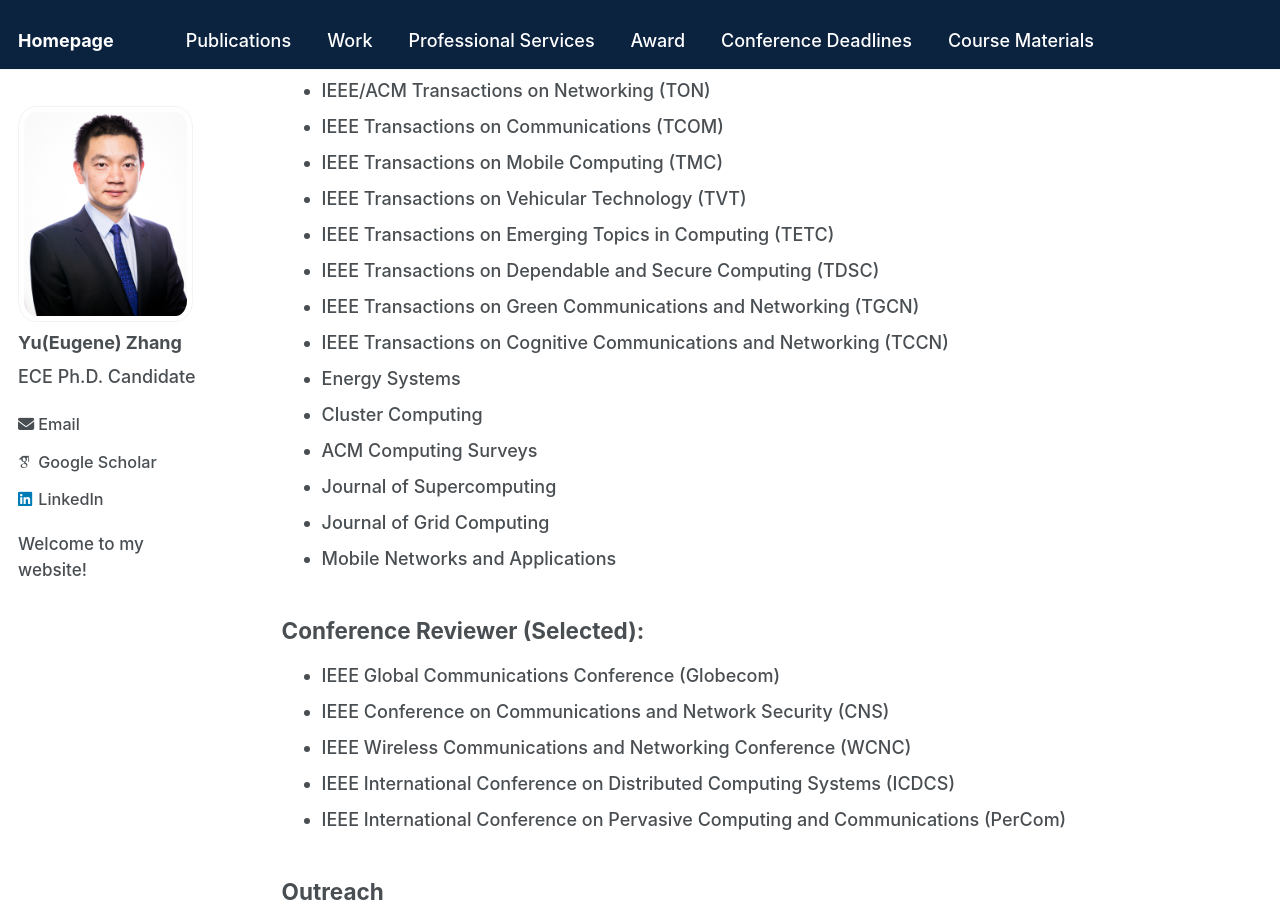
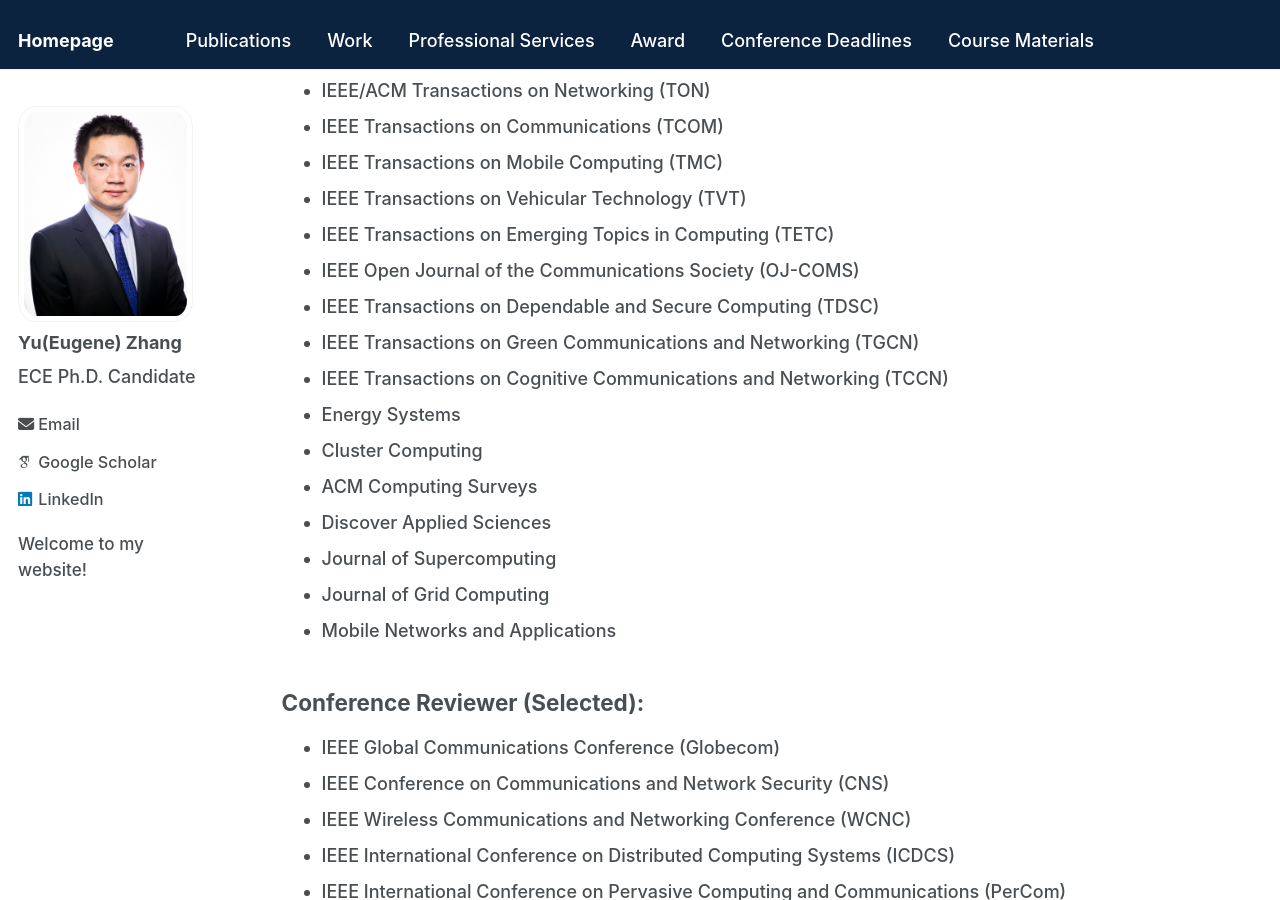
Before and after one commit to Yu-Zhang-Eugene/yu-zhang-eugene.github.io, a Jekyll site: the page built from _pages/professional-services.md, in a window 1280 px wide and 900 px high, scrolled down 390 px. Built offline with Jekyll 4.4.1, drawn with Linux system fonts in a browser that asks for light colours; some web fonts are replaced; a script that is not in the unit is left out.

Commit message:
modified:   _pages/professional-services.md

```diff
--- a/_pages/professional-services.md
+++ b/_pages/professional-services.md
@@ -18,12 +18,14 @@ Journal Reviewer (Selected):
 - IEEE Transactions on Mobile Computing (TMC)
 - IEEE Transactions on Vehicular Technology (TVT)
 - IEEE Transactions on Emerging Topics in Computing (TETC)
+- IEEE Open Journal of the Communications Society (OJ-COMS)
 - IEEE Transactions on Dependable and Secure Computing (TDSC)
 - IEEE Transactions on Green Communications and Networking (TGCN)
 - IEEE Transactions on Cognitive Communications and Networking (TCCN)
 - Energy Systems
 - Cluster Computing
 - ACM Computing Surveys
+- Discover Applied Sciences
 - Journal of Supercomputing
 - Journal of Grid Computing
 - Mobile Networks and Applications
```
